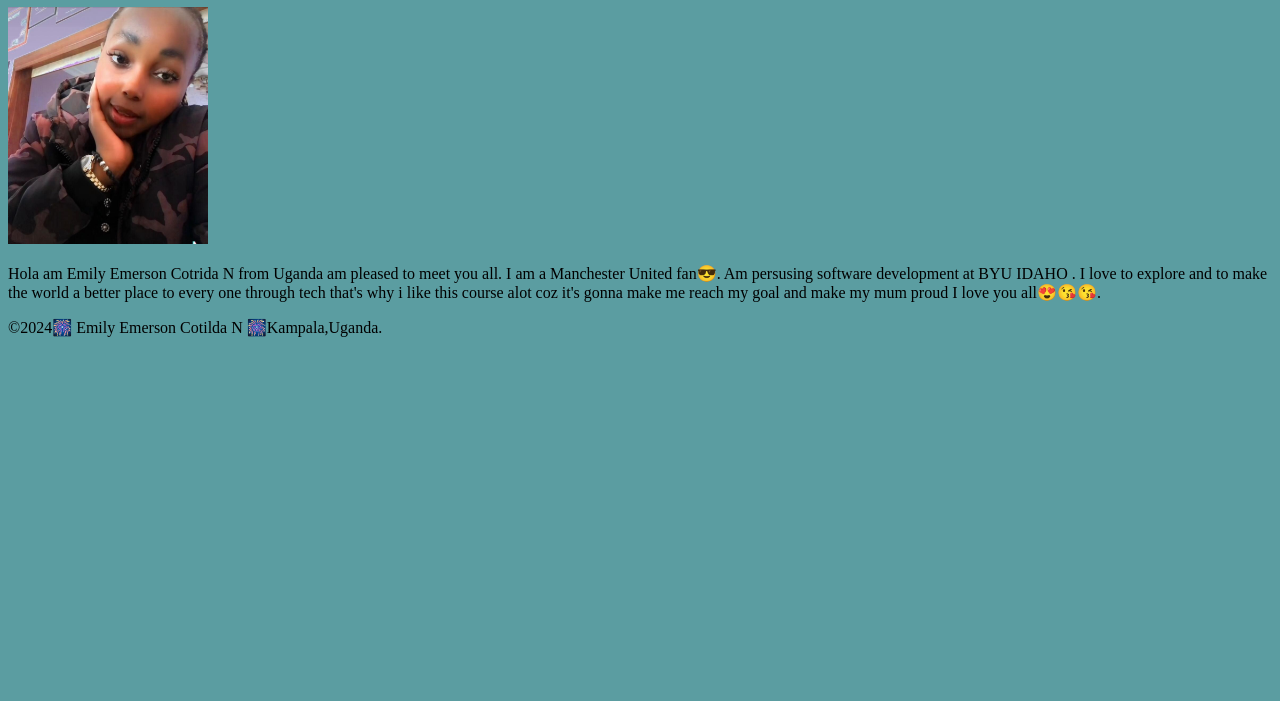
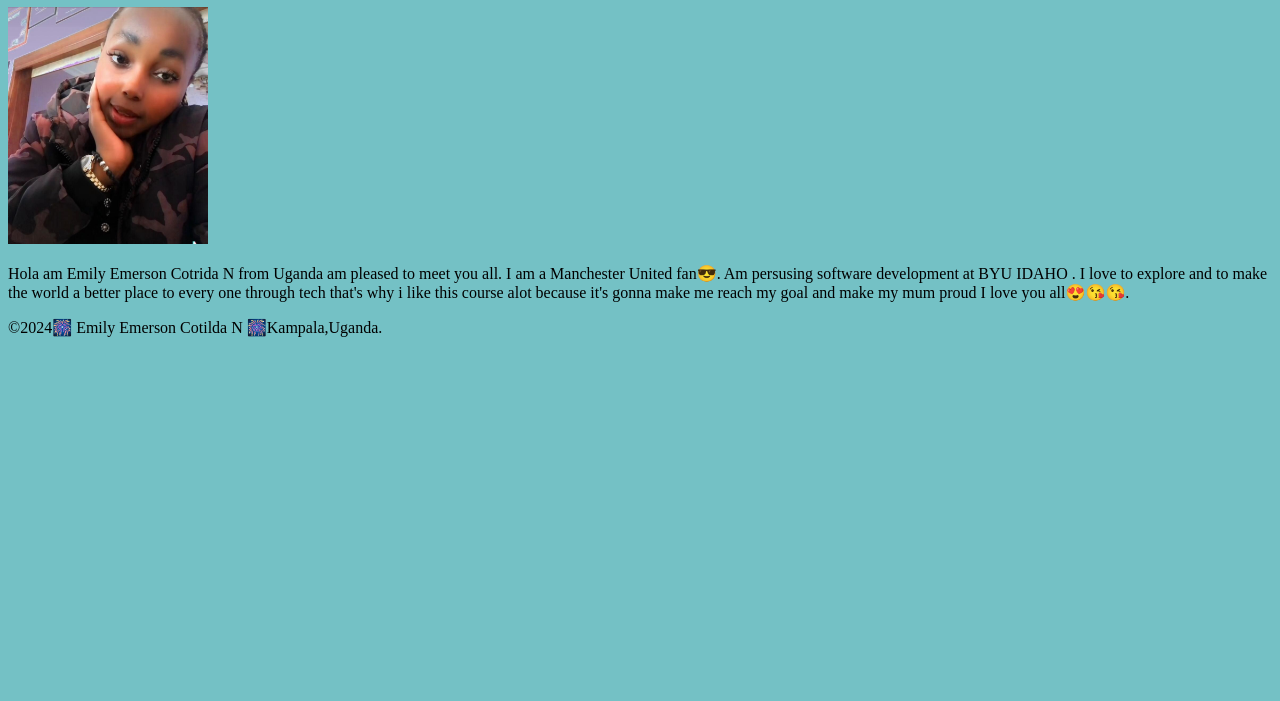
Before and after one commit to Emilyeme/wdd130, a plain HTML site: page index.html in a window 1280 px wide. Shown: the part 99-800 px from the top of the page. Drawn offline with Linux system fonts and the light colour scheme.

Commit message:
added background b

```diff
--- a/index.html
+++ b/index.html
@@ -19,7 +19,7 @@
         <img src="images/profile.jpg" alt="Hola am Emily Emerson Cotrida N" width="200">
         <p>Hola am Emily Emerson Cotrida N from Uganda am pleased to meet you all. I am a Manchester United fan😎.
             Am persusing software development at BYU IDAHO . I love to explore and to make the world a better place to every one
-            through tech that's why i like this course alot coz it's gonna make me reach my goal and make my mum proud
+            through tech that's why i like this course alot because it's gonna make me reach my goal and make my mum proud
             I love you all😍😘😘.</p>
     </main>
     <footer>
--- a/styles/styles.css
+++ b/styles/styles.css
@@ -1,3 +1,3 @@
 body{
-    background-color: rgb(91, 157, 161);
+    background-color: rgb(116, 193, 197);
 }
```
